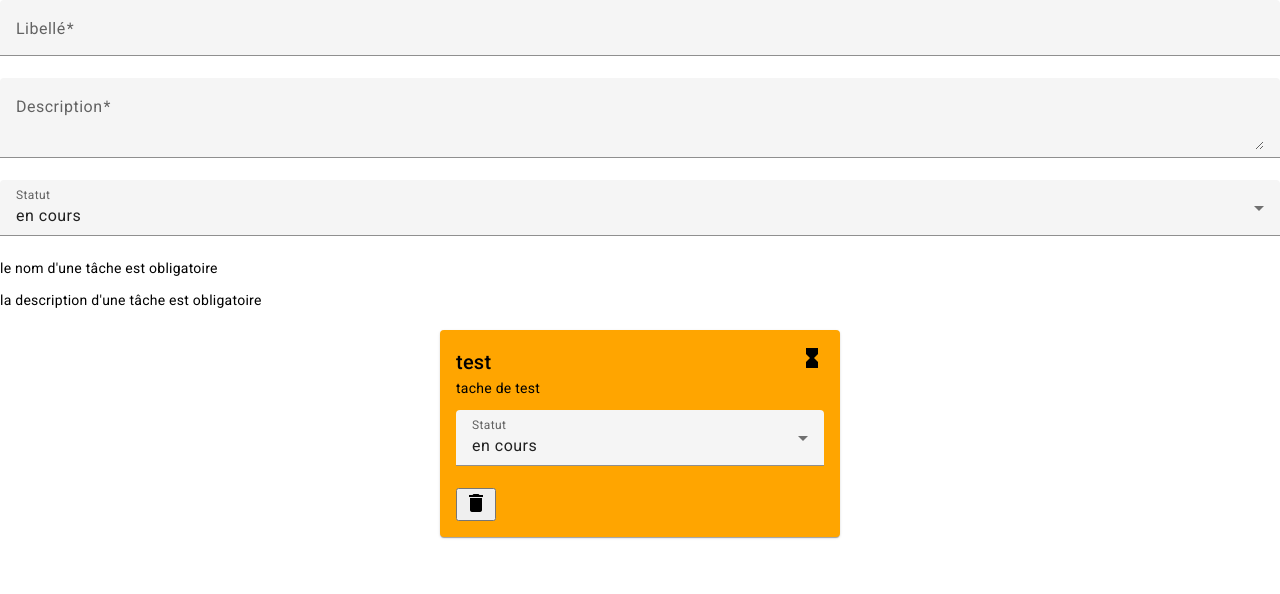
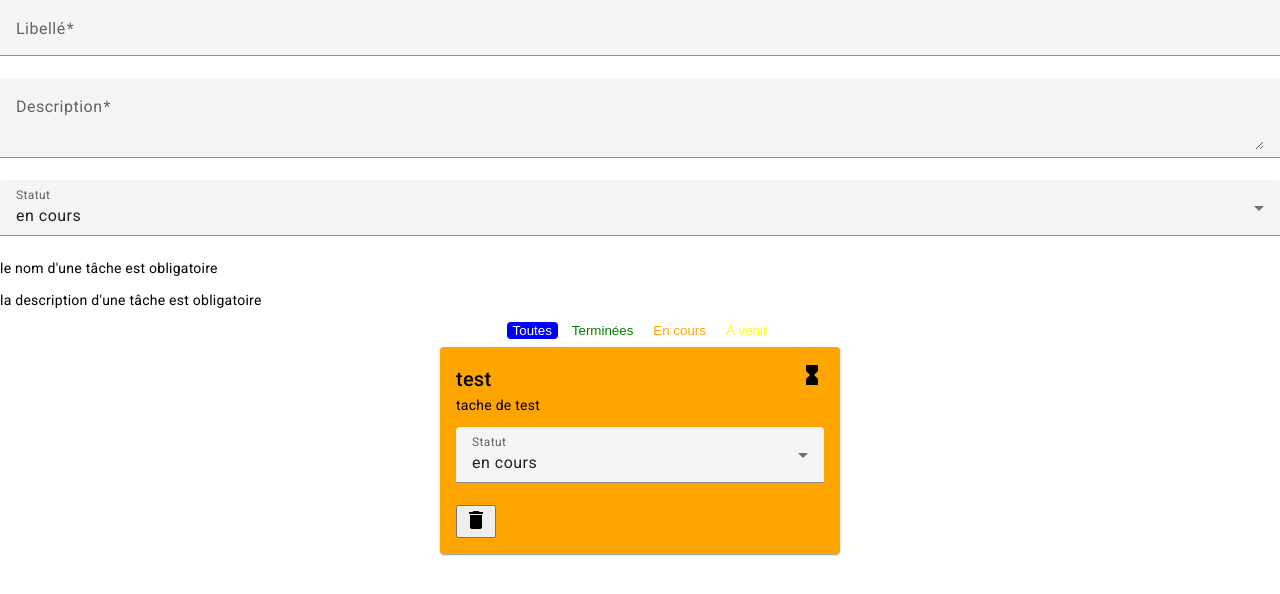
Before and after one commit to florian-barthelemy/TodoListAngular, an Angular app: page /TodoList in a window 1280 px wide. Shown: the top 594 px of the page. Built offline with nearby package versions, Linux system fonts and the light colour scheme.

Commit message:
feat : ajout du filtre

```diff
--- a/src/app/components/liste-des-taches/liste-des-taches.component.css
+++ b/src/app/components/liste-des-taches/liste-des-taches.component.css
@@ -2,3 +2,50 @@
     display: flex;
     justify-content: center;
 }
+.button-row{
+    display: flex;
+    justify-content: center;
+    gap: 8px;
+}
+
+.blue{
+    color: blue;
+}
+
+.blue.selected{
+    color: white;
+    background-color: blue;
+}
+
+.green {
+    color: green;
+}
+
+.green.selected{
+    color: white;
+    background-color: green;
+}
+
+.yellow{
+    color: yellow;
+}
+
+.yellow.selected{
+    color: black;
+    background-color: yellow;
+}
+
+.orange{
+    color: orange;
+}
+
+.orange.selected{
+    color: white;
+    background-color: orange;
+}
+
+button{
+    border: none;
+    border-radius: 4px;
+    background-color: transparent;
+}
--- a/src/app/components/liste-des-taches/liste-des-taches.component.html
+++ b/src/app/components/liste-des-taches/liste-des-taches.component.html
@@ -1,5 +1,11 @@
 <app-formulaire-tache></app-formulaire-tache>
 
+<div class="button-row">
+    <button  [class]="filter == 'Toutes'? 'blue selected':'blue'" (click)="refreshFilter('Toutes')">Toutes</button>
+    <button  [class]="filter == 'Terminées'? 'green selected':'green'" (click)="refreshFilter('Terminées')">Terminées</button>
+    <button [class]="filter == 'En cours'? 'orange selected':'orange'" (click)="refreshFilter('En cours')">En cours</button>
+    <button  [class]="filter == 'À venir'? 'yellow selected':'yellow'" (click)="refreshFilter('À venir')">À venir</button>
+  </div>
 @for (tache of taches; track $index) {
     <article class="details-tache">
         <app-details-tache [tache] = "tache" [index]="$index"> </app-details-tache>
--- a/src/app/components/liste-des-taches/liste-des-taches.component.ts
+++ b/src/app/components/liste-des-taches/liste-des-taches.component.ts
@@ -3,21 +3,57 @@ import { Tache } from '../../models/Tache';
 import { DetailsTacheComponent } from '../details-tache/details-tache.component';
 import { TacheService } from '../../services/tache.service';
 import { FormulaireTacheComponent } from '../formulaire-tache/formulaire-tache.component';
+import { MatButtonModule } from '@angular/material/button';
 
 @Component({
   selector: 'app-liste-des-taches',
   standalone: true,
-  imports: [DetailsTacheComponent,FormulaireTacheComponent],
+  imports: [DetailsTacheComponent, FormulaireTacheComponent, MatButtonModule],
   templateUrl: './liste-des-taches.component.html',
   styleUrl: './liste-des-taches.component.css'
 })
-export class ListeDesTachesComponent implements OnInit{
+export class ListeDesTachesComponent implements OnInit {
+
   taches !: Tache[];
-  constructor(private service:TacheService){
+  filter: string = "Toutes";
+  constructor(private service: TacheService) {
 
   }
   ngOnInit(): void {
-    this.taches=this.service.getTasks();
+    this.taches = this.service.getTasks();
+  }
+
+  /**
+   * permet de changer la valeur du filtre pour changer l'affichage des boutons
+   * @param filter le filtre à appliquer sur le statut
+   */
+  refreshFilter(filter: string) {
+    if (filter != this.filter) {
+      this.filter = filter;
+      this.refreshListe();
+    }
+  }
+
+  /**
+   * permet de refresh la liste des taches affichées par le statut
+   */
+  refreshListe(){
+    switch(this.filter){
+      case "À venir" :
+        this.taches=this.service.getByStatut("à venir");
+        break;
+
+      case "Toutes" :
+        this.taches=this.service.getTasks();
+        break;
+
+      case "En cours"  :
+        this.taches=this.service.getByStatut("en cours");
+        break;
+
+      case "Terminées" :
+        this.taches=this.service.getByStatut("terminée");
+    }
   }
 
 
--- a/src/app/services/tache.service.ts
+++ b/src/app/services/tache.service.ts
@@ -7,13 +7,13 @@ import { Statut } from '../models/Statut';
 })
 export class TacheService {
 
-  private tasks : Tache[] =[];
+  private tasks: Tache[] = [];
 
   constructor() {
     this.tasks.push({
-    description : "tache de test",
-    libelle :"test",
-    statut : Statut.enCours
+      description: "tache de test",
+      libelle: "test",
+      statut: Statut.enCours
     })
   }
 
@@ -21,7 +21,7 @@ export class TacheService {
    * récupére le tableau des tâches
    * @returns le tableau des tâches
    */
-   getTasks() : Tache[]{
+  getTasks(): Tache[] {
     return this.tasks;
   }
 
@@ -30,16 +30,40 @@ export class TacheService {
    * @param tache tâche à ajouter
    */
 
-   addTask(tache:Tache){
+  addTask(tache: Tache) {
     this.tasks.push(tache);
   }
 
-   changeStatut (statut:Statut,index:number){
-    this.tasks[index].statut=statut;
+  /**
+   * change le statut d'une tache de la liste
+   * @param statut nouveau statut
+   * @param index  position de l'item à changer
+   */
+  changeStatut(statut: Statut, index: number) {
+    this.tasks[index].statut = statut;
   }
 
-   deleteTask(index:number){
-    this.tasks.splice(index,1);
+  /**
+   * supprime un élément de la taille par rapport à son index
+   * @param index position de l'élément à supprimer
+   */
+  deleteTask(index: number) {
+    this.tasks.splice(index, 1);
+  }
+
+  /**
+   * filtre les taches selon leur statut
+   * @param statut la valeur du statut à trouver
+   * @returns liste filtrée
+   */
+  getByStatut(statut: string): Tache[] {
+    let taskFilter: Tache[] = [];
+    this.tasks.forEach((task) => {
+      if (task.statut == statut) {
+        taskFilter.push(task);
+      }
+    })
+    return taskFilter;
   }
 
 }
```
Lines whose indentation alone changed are shown as unchanged.
